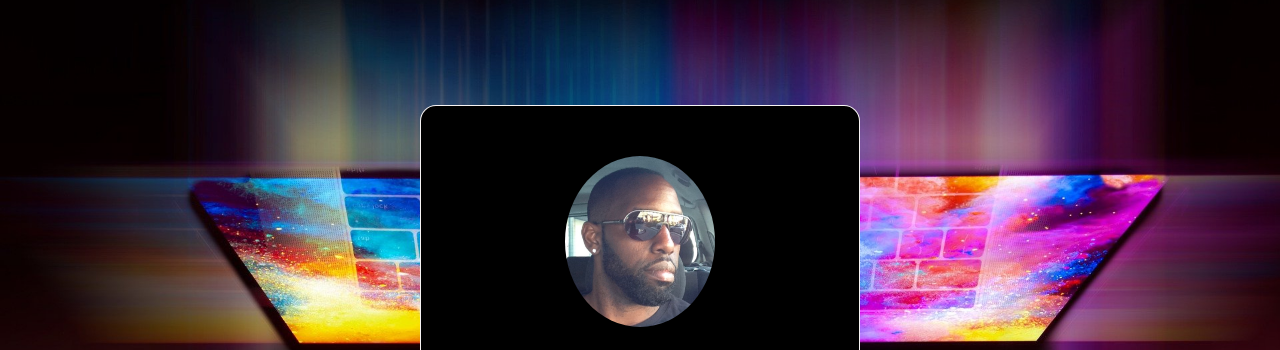
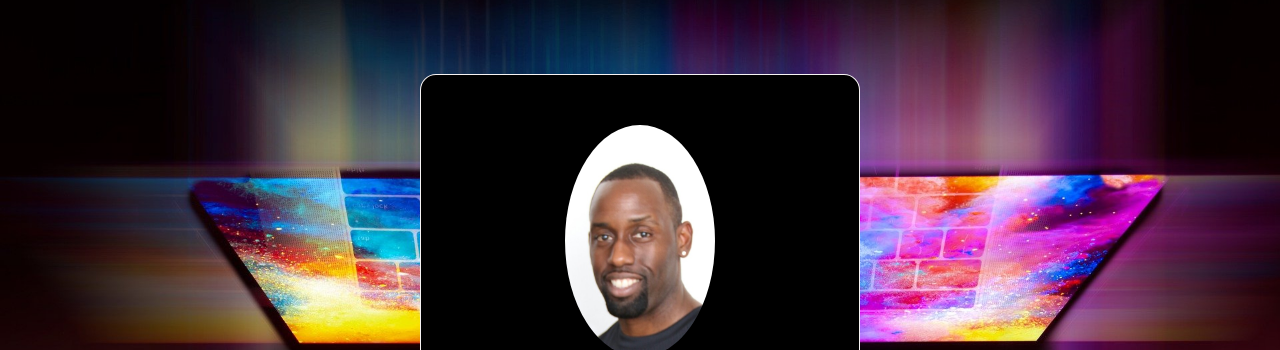
Before and after one commit to Yves91700/MonPortfolio, a plain HTML site: page index.html in a window 1280 px wide. Shown: the top 350 px of the page. Drawn offline with Linux system fonts and the light colour scheme.

Commit message:
changement photo

```diff
--- a/index.html
+++ b/index.html
@@ -18,7 +18,7 @@
 <body>
    <div class="ecran">
     <div class="carte" data-tilt>
-        <img src="média/IMG_3188.jpg " alt="photo de profil">
+        <img src="média/photo cv 2.jpeg " alt="photo de profil">
         <h2>Yves Pierre</h2>
         <p>Développeur web junior<br> en reconversion professionnelle</p>
         <div class="reseau">
```
Also changed, not shown: média/photo cv 2.jpeg (added).
